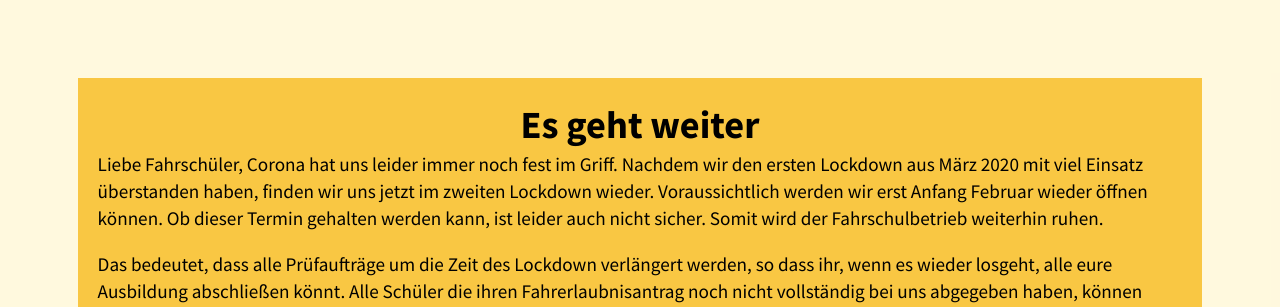
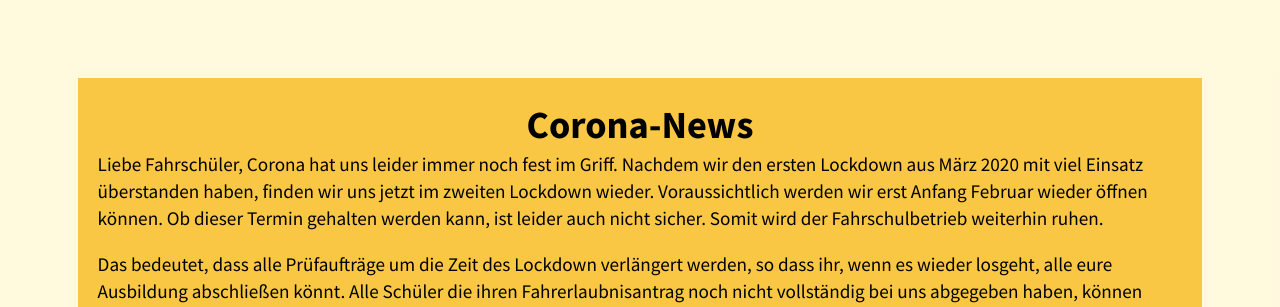
Before and after one commit to spralexx/Fahrschule-thimsen.de, a PHP site: page / in a window 1280 px wide. Shown: the part 436-743 px from the top of the page. Run offline with PHP 8.4, Linux system fonts and the light colour scheme.

Commit message:
updated corona news

```diff
--- a/content/coronaInfo.php
+++ b/content/coronaInfo.php
@@ -1,5 +1,5 @@
 <div class="coronaInfo_main">
-    <h1>Es geht weiter</h1>
+    <h1>Corona-News</h1>
     <p>
         Liebe Fahrschüler,
         Corona hat uns leider immer noch fest im Griff. Nachdem wir den ersten Lockdown aus März 2020
--- a/index.html
+++ b/index.html
@@ -51,7 +51,7 @@
 </figure>            </section>
             <section class="section-standard">
                 <div class="coronaInfo_main">
-    <h1>Es geht weiter</h1>
+    <h1>Corona-News</h1>
     <p>
         Liebe Fahrschüler,
         Corona hat uns leider immer noch fest im Griff. Nachdem wir den ersten Lockdown aus März 2020
```
